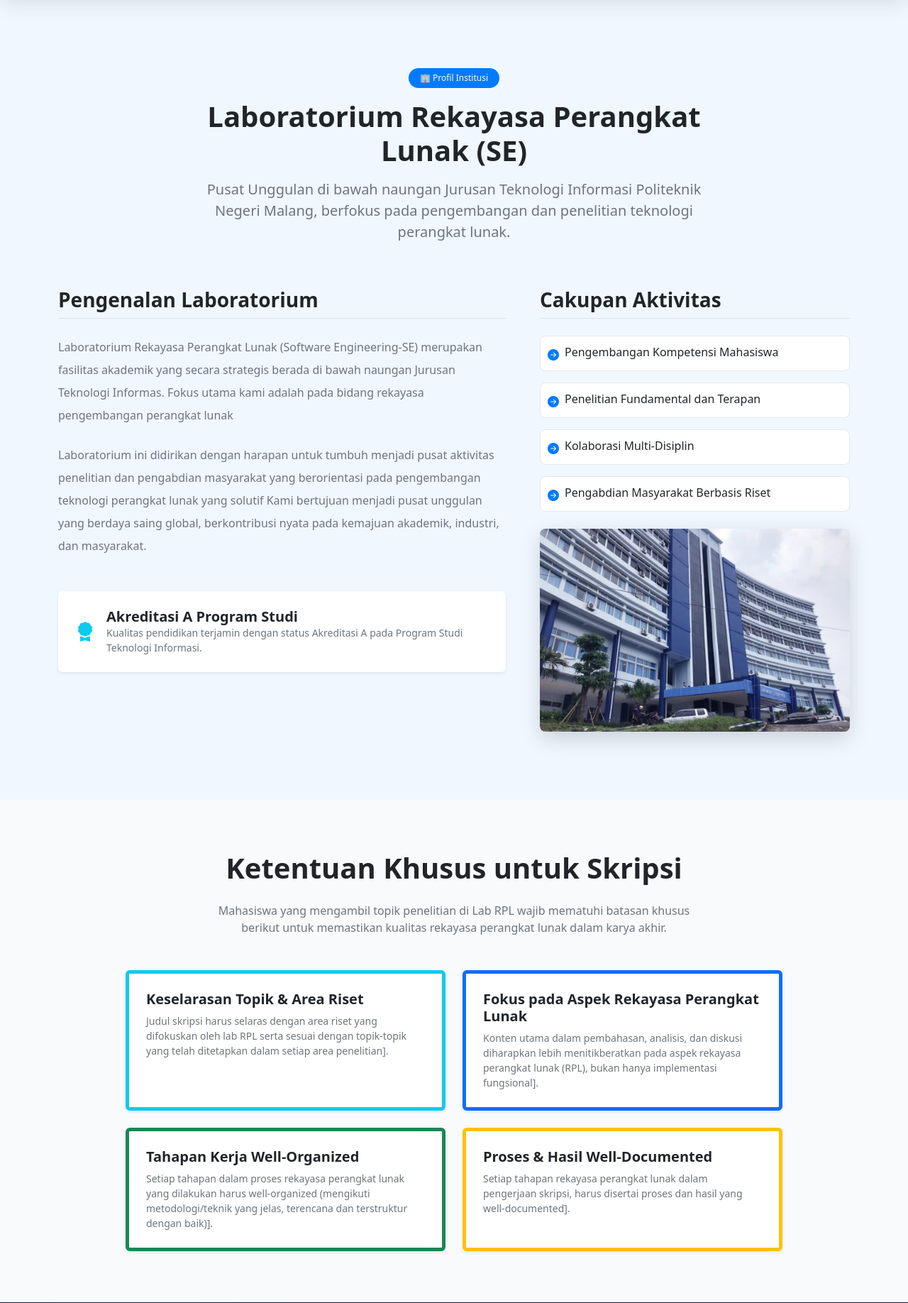
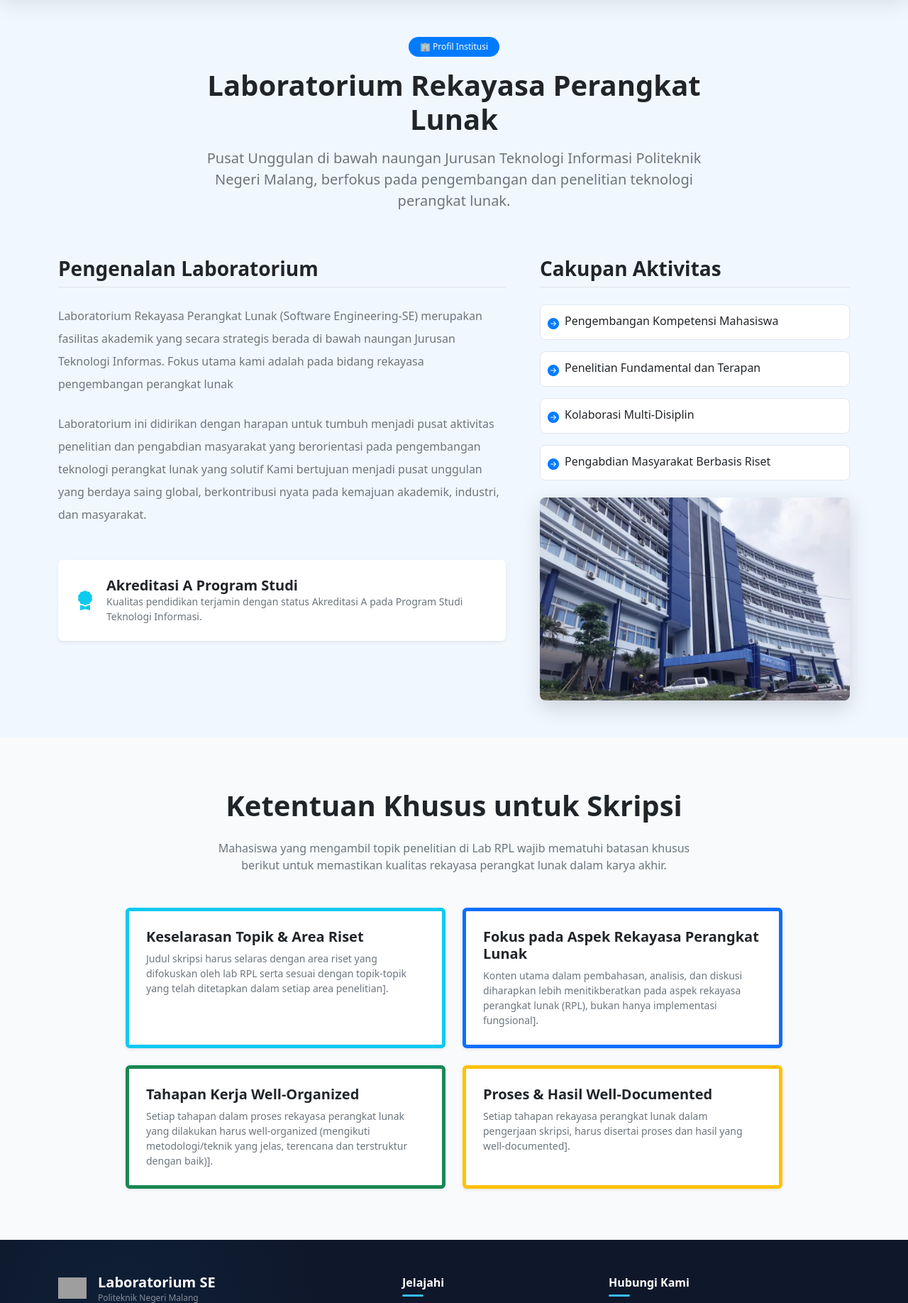
Before and after one commit to wandi1209/web_profil_lab_se_pbl2025, a PHP site: page /tentang/profil in a window 1280 px wide. Shown: the part 87-1923 px from the top of the page at 71% size. Run offline with PHP 8.4, Linux system fonts and the light colour scheme; grey boxes are pictures that could not be loaded.

Commit message:
feat : update profil page

```diff
--- a/app/views/pages/tentang/profil.php
+++ b/app/views/pages/tentang/profil.php
@@ -16,7 +16,7 @@ $pageTitle = "Profil - Laboratorium Rekayasa Perangkat Lunak";
 </head>
 <body>
 
-<section class="py-5 bg-light-blue">
+<section class="py-1 bg-light-blue">
     <div class="container py-lg-5">
 
         <div class="row justify-content-center text-center mb-5">
@@ -25,7 +25,7 @@ $pageTitle = "Profil - Laboratorium Rekayasa Perangkat Lunak";
                     🏢 Profil Institusi
                 </span>
                 <h1 class="display-6 fw-bold text-dark mt-2 mb-3">
-                    Laboratorium Rekayasa Perangkat Lunak (SE)
+                    Laboratorium Rekayasa Perangkat Lunak
                 </h1>
                 <p class="fs-5 text-secondary mx-auto">
                     Pusat Unggulan di bawah naungan Jurusan Teknologi Informasi Politeknik Negeri Malang, berfokus pada pengembangan dan penelitian teknologi perangkat lunak.
```
